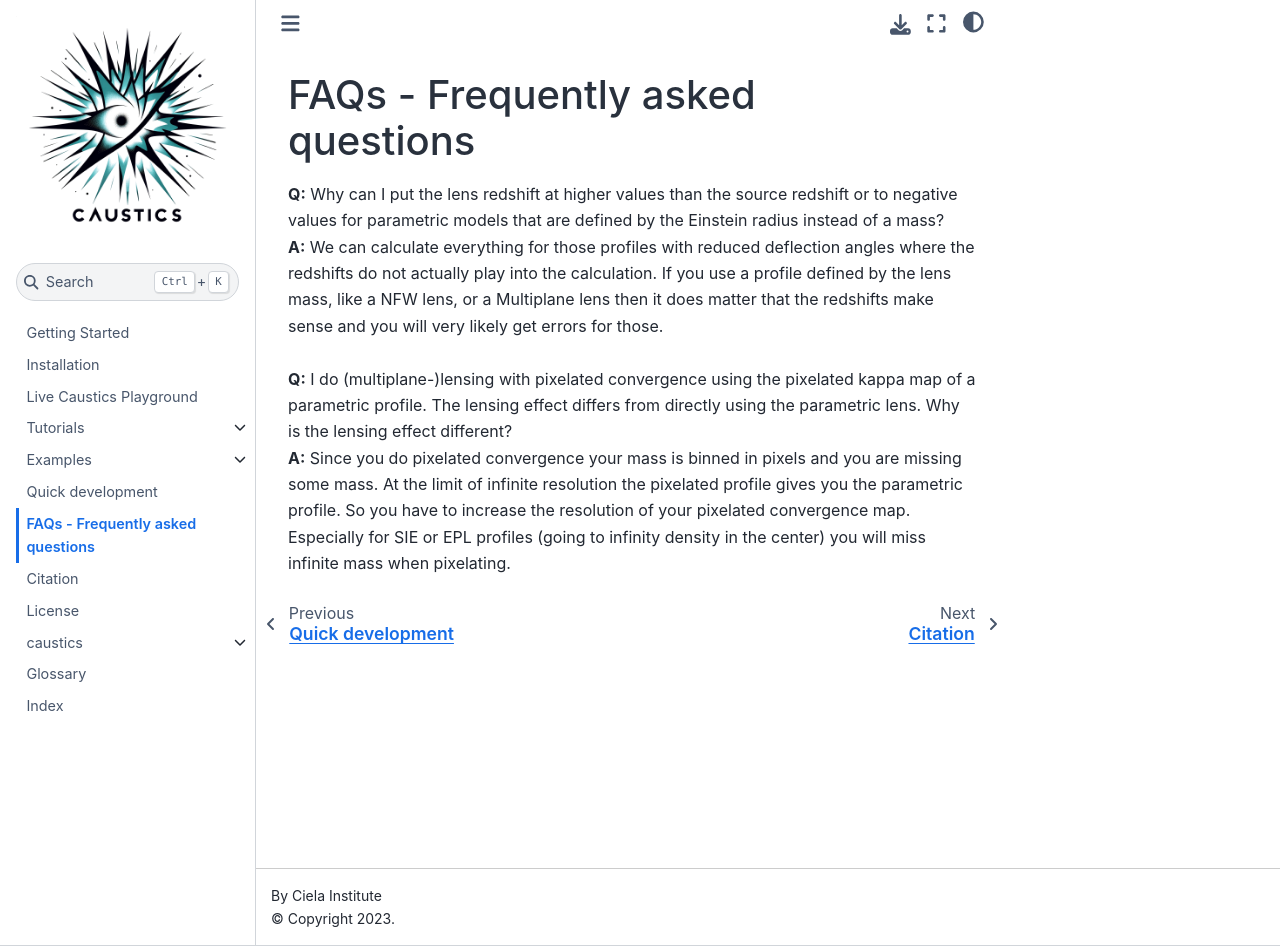
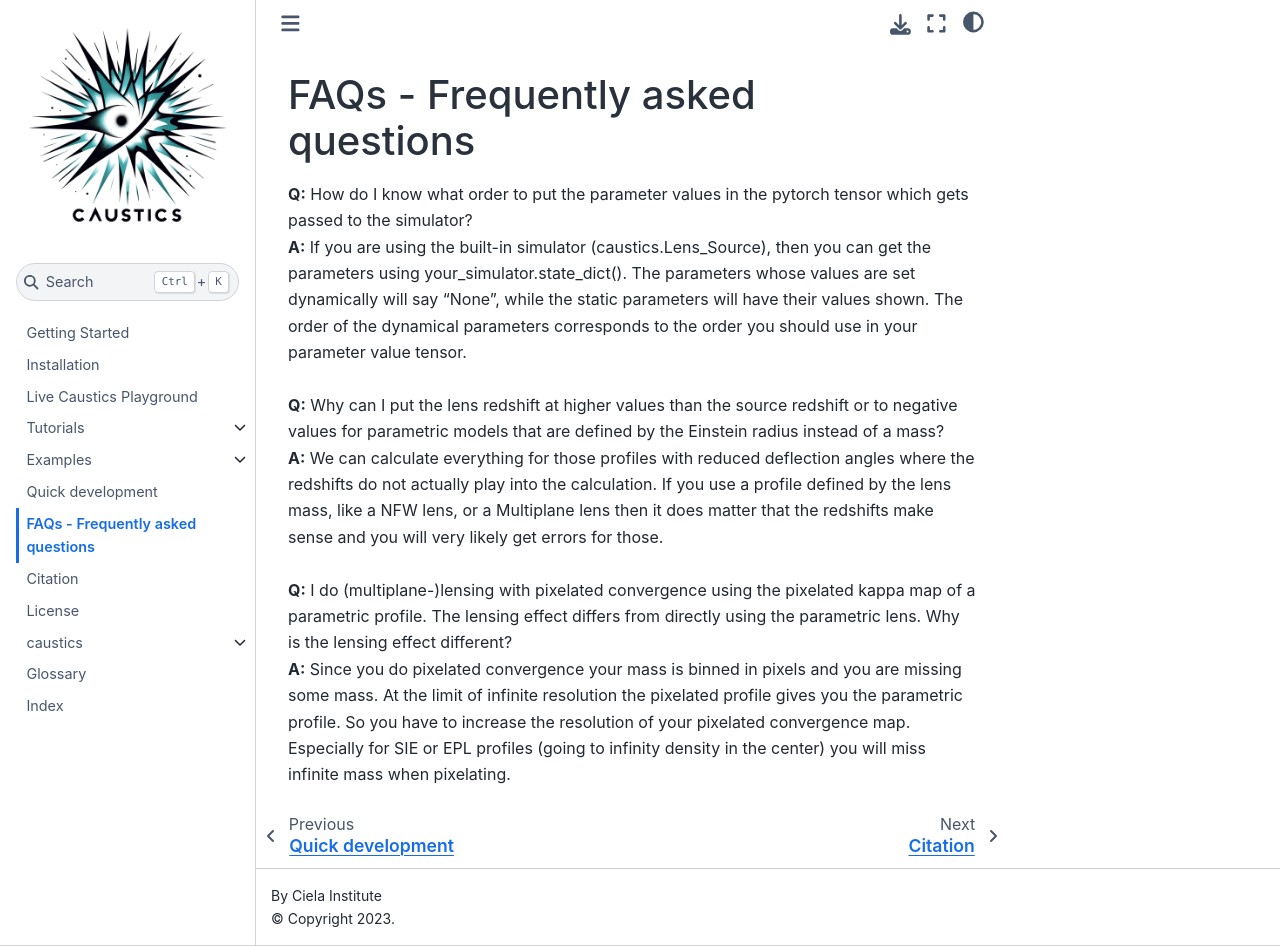
Before and after one commit to Ciela-Institute/caustics, a Jupyter Book: the page built from docs/source/frequently_asked_questions.rst, in a window 1280 px wide and 946 px high. Built offline with Jupyter Book 1.0.4 settings and Sphinx 7.4.7 and the Sphinx Book theme 1.1.4, drawn with Linux system fonts in a browser that asks for light colours; pages that are not in the unit, such as notebooks, are missing from menus.

Commit message:
Added a Q/A about parameter order and state_dict

```diff
--- a/docs/source/frequently_asked_questions.rst
+++ b/docs/source/frequently_asked_questions.rst
@@ -1,6 +1,8 @@
 FAQs - Frequently asked questions
 =================================
-
+| **Q:** How do I know what order to put the parameter values in the pytorch tensor which gets passed to the simulator?
+| **A:** If you are using the built-in simulator (caustics.Lens_Source), then you can get the parameters using your_simulator.state_dict(). The parameters whose values are set dynamically will say "None", while the static parameters will have their values shown. The order of the dynamical parameters corresponds to the order you should use in your parameter value tensor.
+|
 | **Q:** Why can I put the lens redshift at higher values than the source redshift or to negative values for parametric models that are defined by the Einstein radius instead of a mass?
 | **A:** We can calculate everything for those profiles with reduced deflection angles where the redshifts do not actually play into the calculation. If you use a profile defined by the lens mass, like a NFW lens, or a Multiplane lens then it does matter that the redshifts make sense and you will very likely get errors for those.
 |
```
